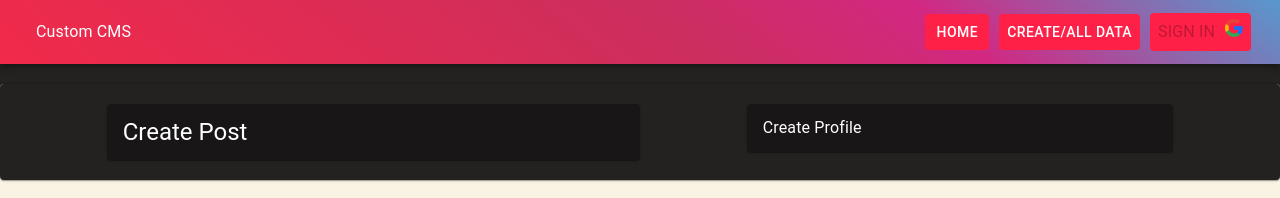
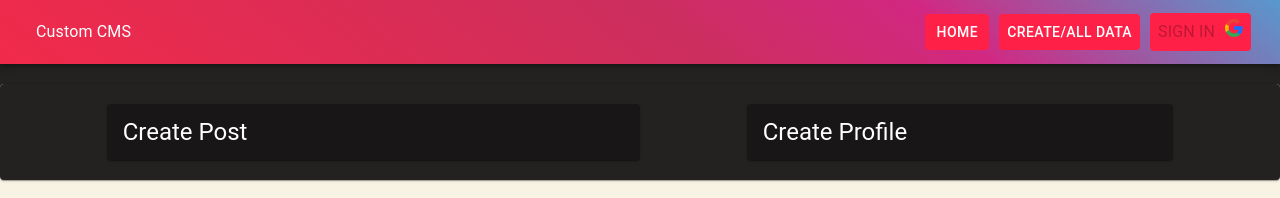
Before and after one commit to AnshSharmaa/CCMS, a React (Create React App) app in the folder client/: page /data in a window 1280 px wide. Shown: the top 198 px of the page. Built offline with nearby package versions, Linux system fonts and the light colour scheme; no server answers.

Commit message:
styling fix

```diff
--- a/client/src/components/Form/PostForm.js
+++ b/client/src/components/Form/PostForm.js
@@ -12,6 +12,7 @@ import {
 import { makeStyles } from "@material-ui/core/styles"
 import styles from "../../styles/styles"
 import mcgpalette0 from "../../styles/colors"
+
 const useStyles = makeStyles({
   createPostAccord: {
     marginTop: "20px",
@@ -96,7 +97,11 @@ const PostForm = (user) => {
               <Typography style={{ color: mcgpalette0["text-color-light"] }}>
                 Content
               </Typography>
-              <TextField className={classes.customTextField} />
+              <TextField
+                fullWidth
+                multiline
+                rows={4}
+                className={classes.customTextField} />
               <Typography style={{ color: mcgpalette0["text-color-light"] }}>
                 Date
               </Typography>
--- a/client/src/components/Form/ProfileForm.js
+++ b/client/src/components/Form/ProfileForm.js
@@ -1,6 +1,7 @@
 import React, { useState, useEffect } from "react"
 import {
   Button,
+  ButtonGroup,
   Grid,
   Typography,
   TextField,
@@ -10,6 +11,8 @@ import {
 } from "@material-ui/core"
 import { makeStyles } from "@material-ui/core/styles"
 import FileBase from "react-file-base64"
+import styles from "../../styles/styles"
+import mcgpalette0 from "../../styles/colors"
 
 const useStyles = makeStyles({
   createPostAccord: {
@@ -17,9 +20,21 @@ const useStyles = makeStyles({
     marginBottom: "20px",
     maxWidth: "1200px",
   },
+  heading: {
+    color: mcgpalette0["text-color-light"],
+  },
+  customTextField: {
+    marginTop: "10px",
+    marginBottom: "10px",
+    maxWidth: "400px",
+    padding: 5,
+    borderRadius: 5,
+    backgroundColor: mcgpalette0["background-color-3"],
+  },
 })
 
 const ProfileForm = (user) => {
+  const stylesClasses = styles()
   const classes = useStyles()
   const [profileData, setProfileData] = useState({
     Name: "",
@@ -58,44 +73,61 @@ const ProfileForm = (user) => {
           item
           className={classes.createPostAccord}
         >
-      <Accordion>
-        <AccordionSummary aria-controls="panel1a-content" id="panel1a-header">
-          <Typography className={classes.heading}>Create Profile</Typography>
+          <Accordion
+            style={{ backgroundColor: mcgpalette0["background-color-2"] }}
+          >
+            <AccordionSummary
+              aria-controls="panel1a-content"
+              id="panel1a-header"
+            >
+              <Typography variant="h5" className={classes.heading}>
+                Create Profile
+              </Typography>
             </AccordionSummary>
             <AccordionDetails>
               <form style={{ width: "100%" }}>
                 <Grid container direction="column" justify="space-evenly">
-              <TextField
-                style={{ marginTop: "10px", marginBottom: "10px" }}
-                id="standard-basic"
-                label="Name"
-              />
-              <TextField
-                style={{ marginTop: "10px", marginBottom: "10px" }}
-                id="standard-basic"
-                label="Designation"
-              />
+                  <Typography
+                    style={{ color: mcgpalette0["text-color-light"] }}
+                  >
+                    Name
+                  </Typography>
+                  <TextField className={classes.customTextField} />
+                  <Typography
+                    style={{ color: mcgpalette0["text-color-light"] }}
+                  >
+                    Designation
+                  </Typography>
+                  <TextField className={classes.customTextField} />
+                  <Typography
+                    style={{ color: mcgpalette0["text-color-light"] }}
+                  >
+                    Content
+                  </Typography>
                   <TextField
                     fullWidth
                     multiline
                     rows={4}
-                style={{ marginTop: "10px", marginBottom: "10px" }}
-                id="standard-basic"
-                label="Content"
+                    className={classes.customTextField}
                   />
-              <label className="newButton">
-                Add image
-                <FileBase
-                  name="file"
-                  type="file"
-                  multiple={false}
-                  onDone={({ base64 }) =>
-                    setProfileData({ ...profileData, Image: base64 })
-                  }
-                />
-              </label>
-              <Button>Submit</Button>
-            </Grid>{" "}
+                  <ButtonGroup style={{ marginLeft: "auto" }}>
+                    <Button
+                      className={stylesClasses.customButtonContainedSecondary}
+                      style={{ marginTop: "0", marginBottom: "0" }}
+                      variant="contained"
+                      component="label"
+                    >
+                      Image
+                      <input hidden type="file" />
+                    </Button>
+                    <Button
+                      className={stylesClasses.customButtonContainedSecondary}
+                      style={{ marginTop: "0", marginBottom: "0" }}
+                    >
+                      Submit
+                    </Button>
+                  </ButtonGroup>
+                </Grid>
               </form>
             </AccordionDetails>
           </Accordion>
--- a/client/src/components/Form/create.js
+++ b/client/src/components/Form/create.js
@@ -18,6 +18,7 @@ import { makeStyles } from "@material-ui/core/styles"
 import mcgpalette0 from "../../styles/colors"
 import styles from "../../styles/styles"
 import PostForm from "./PostForm"
+import ProfileForm from "./ProfileForm"
 
 const useStyles = makeStyles({
   createPostAccord: {
@@ -51,73 +52,7 @@ const Create = () => {
         style={{ marginTop: "20px", marginBottom: "20px" }}
       >
         <PostForm />
-        <Grid
-          lg={4}
-          md={5}
-          sm={8}
-          xs={10}
-          item
-          className={classes.createPostAccord}
-        >
-          <Accordion
-            style={{ backgroundColor: mcgpalette0["background-color-2"] }}
-          >
-            <AccordionSummary
-              aria-controls="panel1a-content"
-              id="panel1a-header"
-            >
-              <Typography className={classes.heading}>
-                Create Profile
-              </Typography>
-            </AccordionSummary>
-            <AccordionDetails>
-              <form style={{ width: "100%" }}>
-                <Grid container direction="column" justify="space-evenly">
-                  <Typography
-                    style={{ color: mcgpalette0["text-color-light"] }}
-                  >
-                    Name
-                  </Typography>
-                  <TextField className={classes.customTextField} />
-                  <Typography
-                    style={{ color: mcgpalette0["text-color-light"] }}
-                  >
-                    Designation
-                  </Typography>
-                  <TextField className={classes.customTextField} />
-                  <Typography
-                    style={{ color: mcgpalette0["text-color-light"] }}
-                  >
-                    Content
-                  </Typography>
-                  <TextField
-                    fullWidth
-                    multiline
-                    rows={4}
-                    className={classes.customTextField}
-                  />
-                  <ButtonGroup style={{ marginLeft: "auto" }}>
-                    <Button
-                      className={stylesClasses.customButtonContainedSecondary}
-                      style={{ marginTop: "0", marginBottom: "0" }}
-                      variant="contained"
-                      component="label"
-                    >
-                      Image
-                      <input hidden type="file" />
-                    </Button>
-                    <Button
-                      className={stylesClasses.customButtonContainedSecondary}
-                      style={{ marginTop: "0", marginBottom: "0" }}
-                    >
-                      Submit
-                    </Button>
-                  </ButtonGroup>
-                </Grid>
-              </form>
-            </AccordionDetails>
-          </Accordion>
-        </Grid>
+        <ProfileForm/>
       </Grid>
     </Paper>
   )
```
Lines whose indentation alone changed are shown as unchanged.
